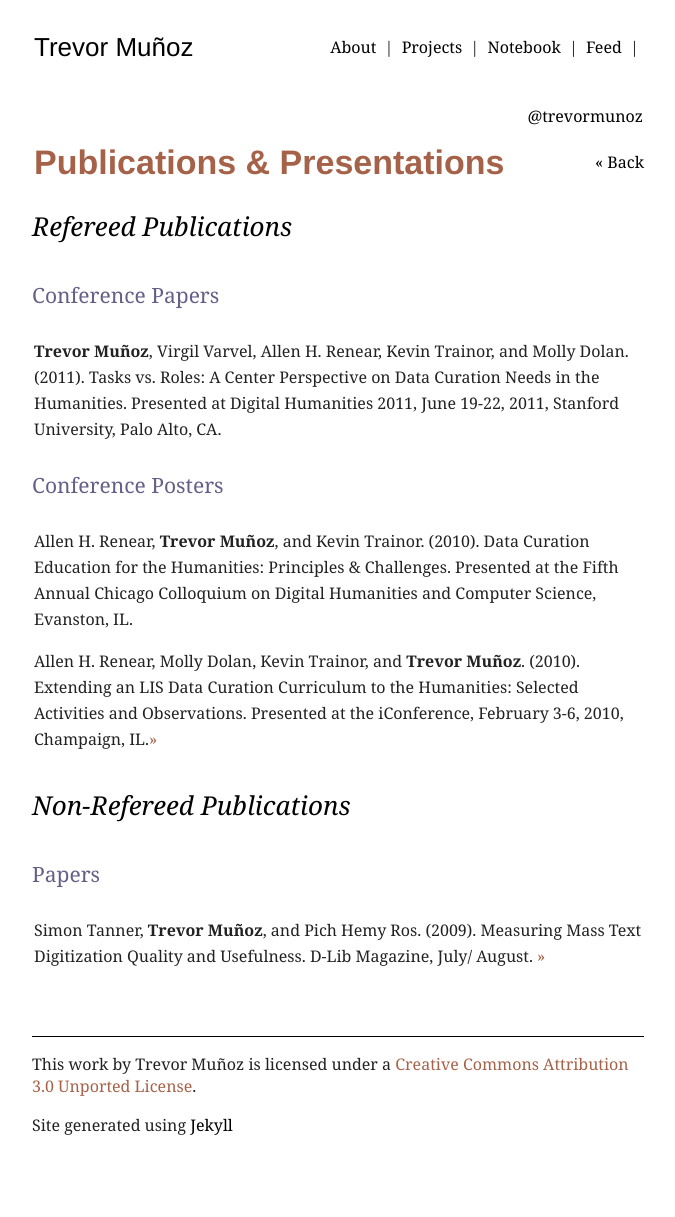
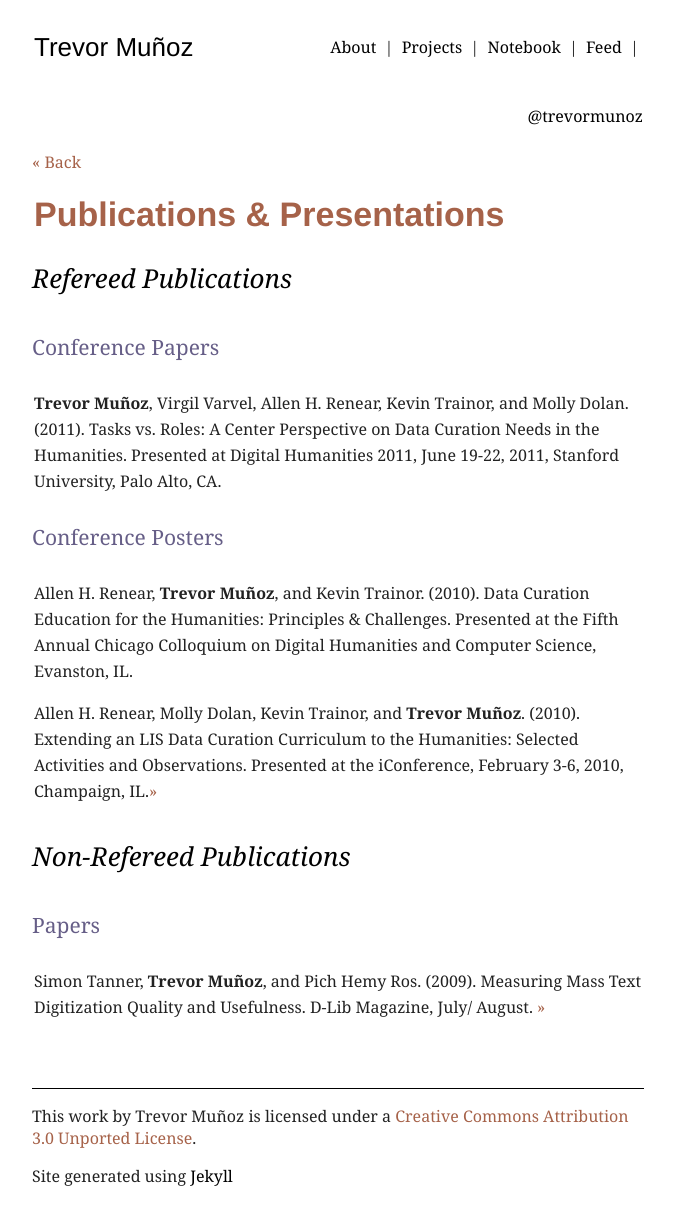
Before and after one commit to trevormunoz/calling-card, a Jekyll site: the page built from about/publications/index.html, in a window 1280 px wide. Shown: the whole page, without its empty margins (302-977 px from the left). Built offline with Jekyll 4.4.1, drawn with Linux system fonts in a browser that asks for light colours; nearby versions of some CDN libraries; Markdown is read by kramdown in place of the engine named in the settings; before the commit the page ends 1165 px from its top, so only the background shows below that.

Commit message:
Fix styling for back links in posts

```diff
--- a/css/main.css
+++ b/css/main.css
@@ -87,10 +87,9 @@
   color: #a66249;
 }
 body .site .wrapper .content .home {
-  float: right;
+  text-align: right;
   text-decoration: none;
   font-family: "ff-tisa-web-pro-1", "ff-tisa-web-pro-2", Georgia, serif;
-  color: #000000;
 }
 body .site .wrapper .content .pubSection {
   font-family: "ff-tisa-web-pro-1", "ff-tisa-web-pro-2", Georgia, serif;
@@ -209,10 +208,9 @@
 }
 body .site .wrapper .post .home {
   display: block;
-  float: right;
+  text-align: right;
   text-decoration: none;
   font-family: "ff-tisa-web-pro-1", "ff-tisa-web-pro-2", Georgia, serif;
-  color: #000000;
 }
 body .site .wrapper .post .sharing {
   width: 100%;
--- a/css/main.less
+++ b/css/main.less
@@ -115,10 +115,9 @@
 }
 
 body .site .wrapper .content .home {
-	float: right;
+    text-align:right;
 	text-decoration: none;
 	font-family: "ff-tisa-web-pro-1","ff-tisa-web-pro-2", Georgia, serif;
-	color: #000;
 }
 
 body .site .wrapper .content .pubSection {
@@ -298,10 +297,9 @@
 
 body .site .wrapper .post .home {
 	display: block;
-	float: right;
+    text-align: right;
 	text-decoration: none;
 	font-family: "ff-tisa-web-pro-1","ff-tisa-web-pro-2", Georgia, serif;
-	color: #000;
 }
 
 body .site .wrapper .post .sharing {
```
